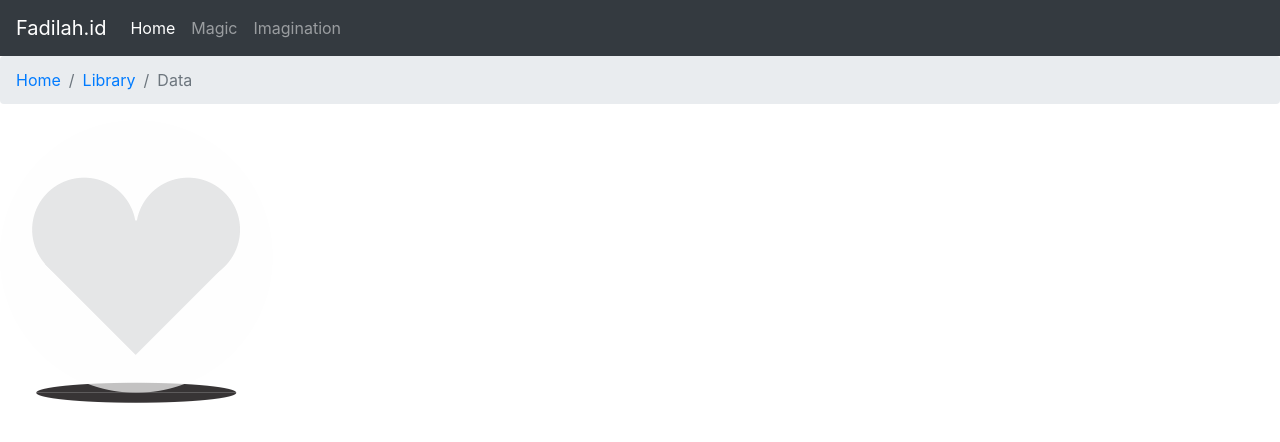
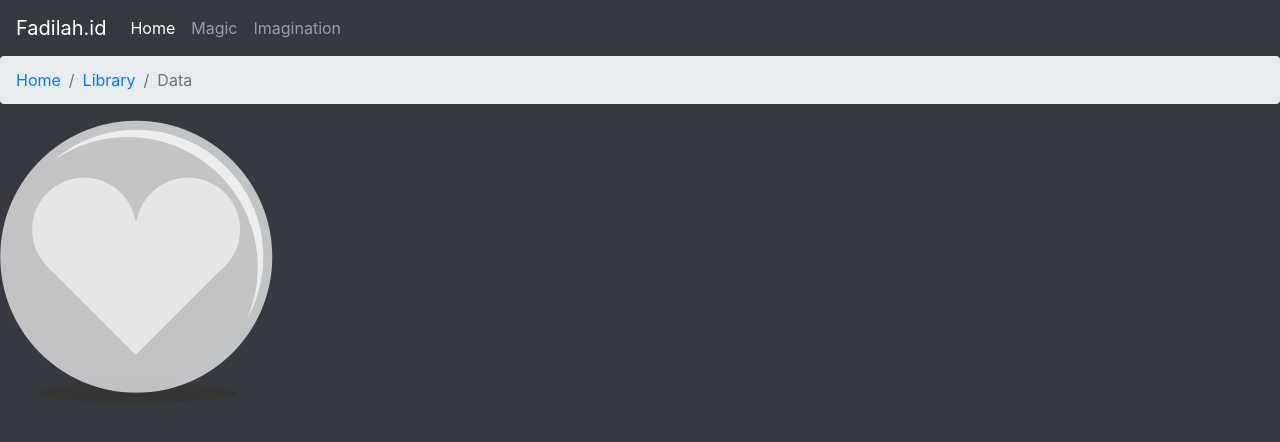
Before and after one commit to idamfadilah/web, a PHP site: page / in a window 1280 px wide. Shown: the top 442 px of the page. Run offline with PHP 8.4, Linux system fonts and the light colour scheme; some libraries are stand-ins or nearby versions.

Commit message:
Update index.php

```diff
--- a/index.php
+++ b/index.php
@@ -13,7 +13,7 @@
 
     <title>Hello, world!</title>
   </head>
-  <body>
+  <body class="bg-dark">
 <nav class="navbar navbar-expand-lg navbar-dark bg-dark">
   <a class="navbar-brand" href="#">Fadilah.id</a>
   <button class="navbar-toggler" type="button" data-toggle="collapse" data-target="#navbarNavAltMarkup" aria-controls="navbarNavAltMarkup" aria-expanded="false" aria-label="Toggle navigation">
```
